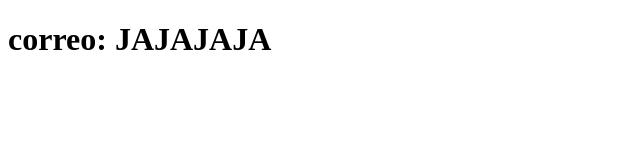
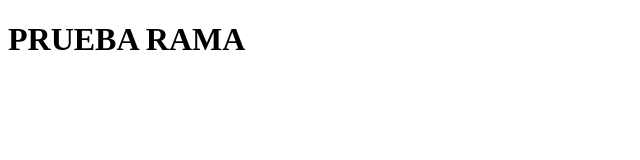
Before and after one commit to LuisEnriqueJuarez/sistema-de-registro, a plain HTML site: page contacto.html in a window 1280 px wide. Shown: the whole page, without its empty margins (0-640 px from the left). Drawn offline with Linux system fonts and the light colour scheme.

Commit message:
prueba de rama desarrollo

```diff
--- a/contacto.html
+++ b/contacto.html
@@ -6,6 +6,6 @@
     <title>CONTACTO</title>
 </head>
 <body>
-    <h1>correo: JAJAJAJA</h1>
+    <h1>PRUEBA RAMA</h1>
 </body>
 </html>
```
